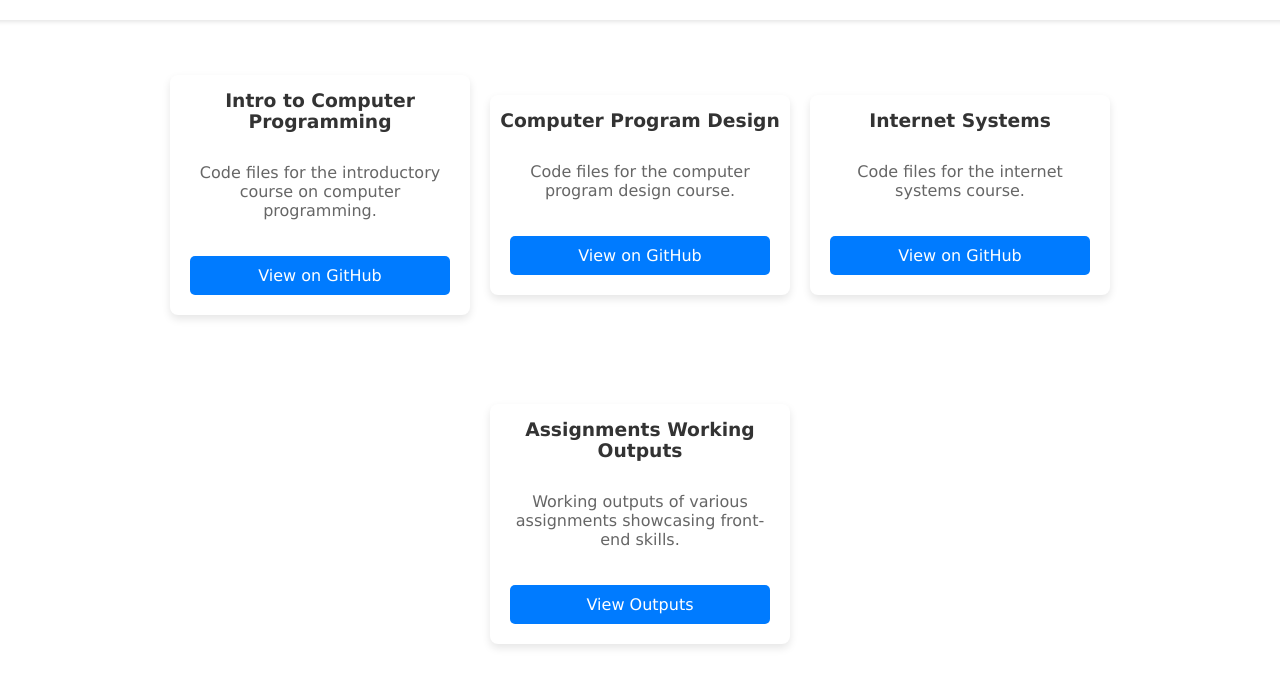
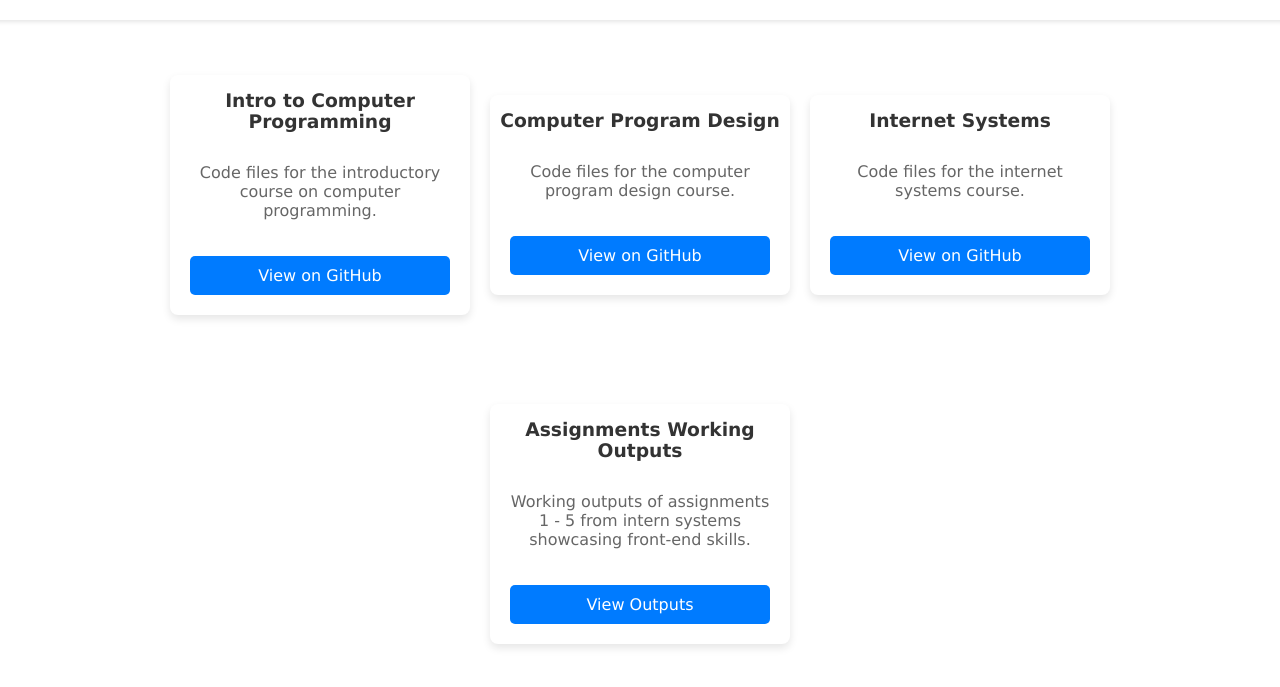
Before and after one commit to kyreshamwell/kyreshamwell.github.io, a plain HTML site: page project_page.html in a window 1280 px wide. Shown: the part 101-788 px from the top of the page. Drawn offline with Linux system fonts and the light colour scheme.

Commit message:
Update project_page.html

```diff
--- a/project_page.html
+++ b/project_page.html
@@ -122,7 +122,7 @@
         </div>
         <div class="project-card">
             <h3>Assignments Working Outputs</h3>
-            <p>Working outputs of various assignments showcasing front-end skills.</p>
+            <p>Working outputs of assignments 1 - 5 from intern systems showcasing front-end skills.</p>
             <a href="working-outputs.html" target="_blank" class="btn">View Outputs</a>
         </div>
     </div>
```
